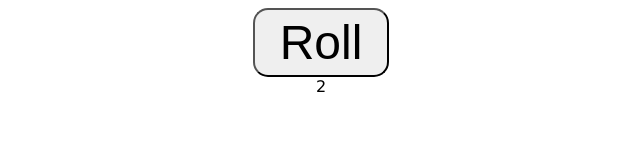
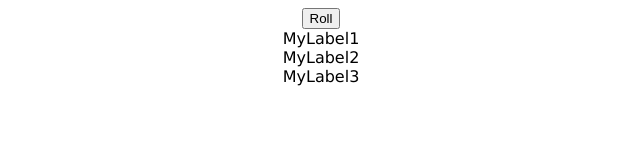
Before and after one commit to Ukofi-SunAcc/DiceRoll, a plain HTML site: page index.html in a window 1280 px wide. Both pictures are taken after a click on the button "Roll". Shown: the whole page, without its empty margins (319-959 px from the left). Drawn offline with Linux system fonts and the light colour scheme.

Commit message:
added 3 labels

```diff
--- a/index.html
+++ b/index.html
@@ -8,7 +8,9 @@
 </head>
 <body>
     <button id="myButton">Roll</button><br>
-    <label id="myLabel">MyLabel</label>
+    <label id="myLabel1" class="myLabel">MyLabel1</label><br>
+    <label id="myLabel2" class="myLabel">MyLabel2</label><br>
+    <label id="myLabel3" class="myLabel">MyLabel3</label>
     <script src="script.js"></script>
 </body>
 </html>
--- a/script.js
+++ b/script.js
@@ -1,11 +1,19 @@
 const myButton = document.getElementById("myButton")
-const myLabel = document.getElementById("myLabel")
+const myLabel1 = document.getElementById("myLabel1")
+const myLabel2 = document.getElementById("myLabel2")
+const myLabel3 = document.getElementById("myLabel3")
 const min = 1
 const max = 6
 
-let randomNum
+let randomNum1
+let randomNum2
+let randomNum3
 
 myButton.onclick = function(){
-    randomNum = Math.floor(Math.random() * max) + min
-    myLabel.textContent = randomNum
+    randomNum1 = Math.floor(Math.random() * max) + min
+    randomNum2 = Math.floor(Math.random() * max) + min
+    randomNum3 = Math.floor(Math.random() * max) + min
+    myLabel1.textContent = randomNum
+    myLabel2.textContent = randomNum
+    myLabel3.textContent = randomNum
 }
--- a/style.css
+++ b/style.css
@@ -3,7 +3,7 @@ body{
     text-align: center;
 }
 
-#myButton{
+.myButton{
     font-size: 3em;
     padding: 5px 25px;
     border-radius: 15px;
```
